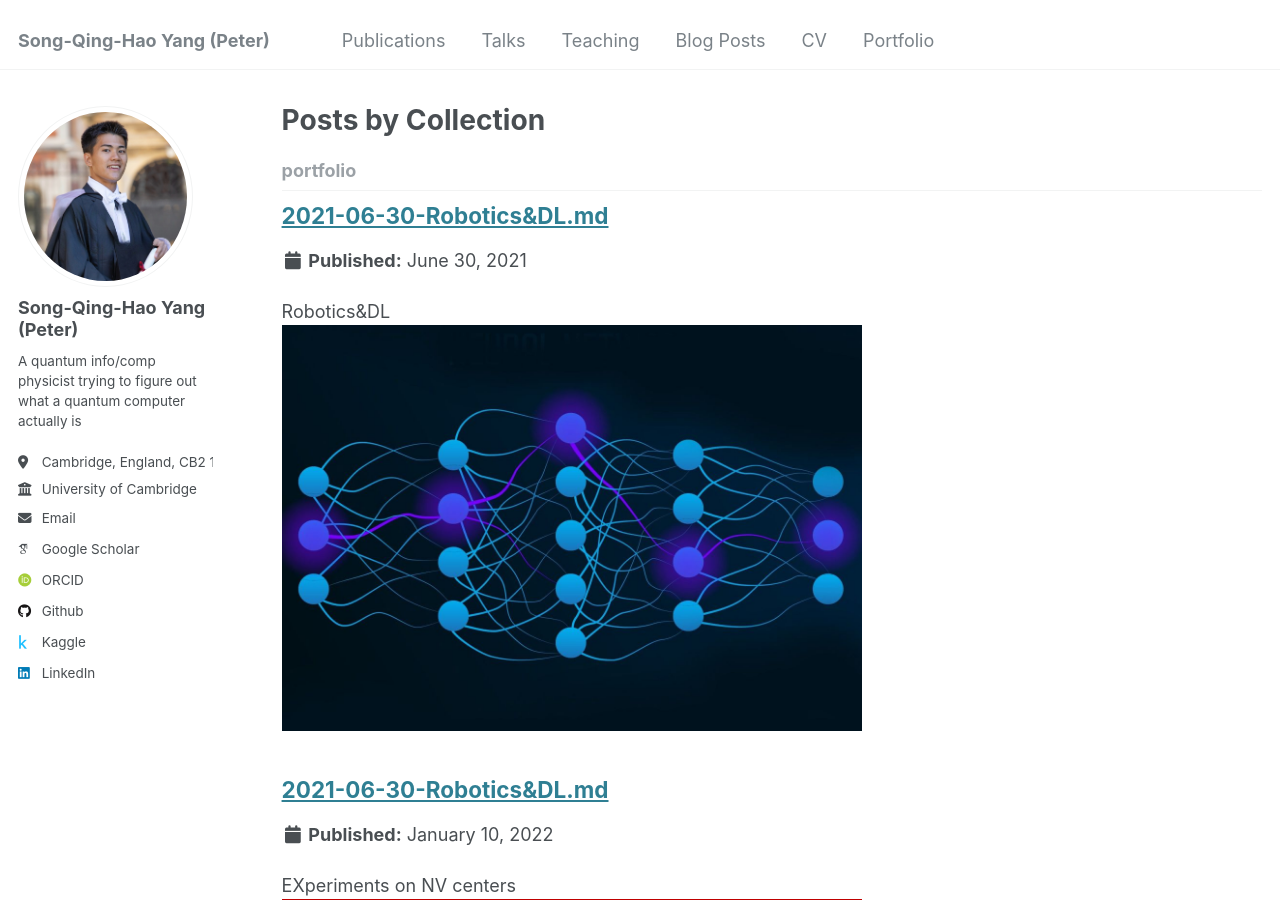
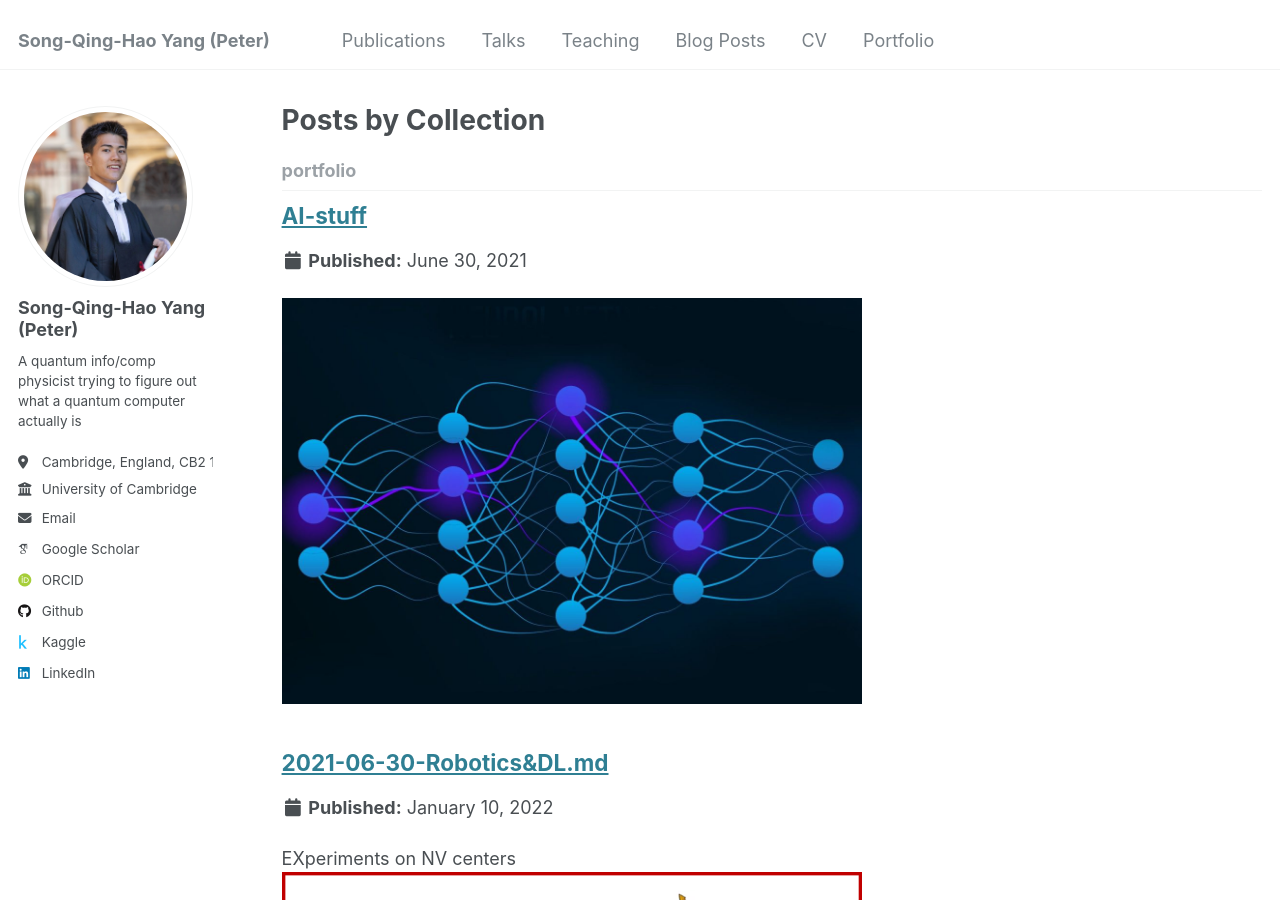
Before and after one commit to SongQingHao-Yang/SongQingHao-Yang.github.io, a Jekyll site: the page built from _pages/collection-archive.html, in a window 1280 px wide and 900 px high. Built offline with Jekyll 4.4.1, drawn with Linux system fonts in a browser that asks for light colours; some web fonts are replaced.

Commit message:
Update 2021-06-30-Robotics&DL.md

```diff
--- a/_portfolio/2021-06-30-Robotics&DL.md
+++ b/_portfolio/2021-06-30-Robotics&DL.md
@@ -1,6 +1,6 @@
 ---
-title: "2021-06-30-Robotics&DL.md"
-excerpt: "Robotics&DL<br/><img src='/files/NN.jpg'>"
+title: "AI-stuff"
+excerpt: "<img src='/files/NN.jpg'>"
 collection: portfolio
 ---
 
@@ -16,9 +16,7 @@ Teamwork to design a robot to compete for blocks pick-ups in an arena.
 
 Watch the competition recording!
 
-<video muted playsinline>
-  <source src="/files/mini_bot.mp4" type="video/mp4">
-</video>
+![](/files/mini_bot.mp4)
 
 
 # Inmoov
```
